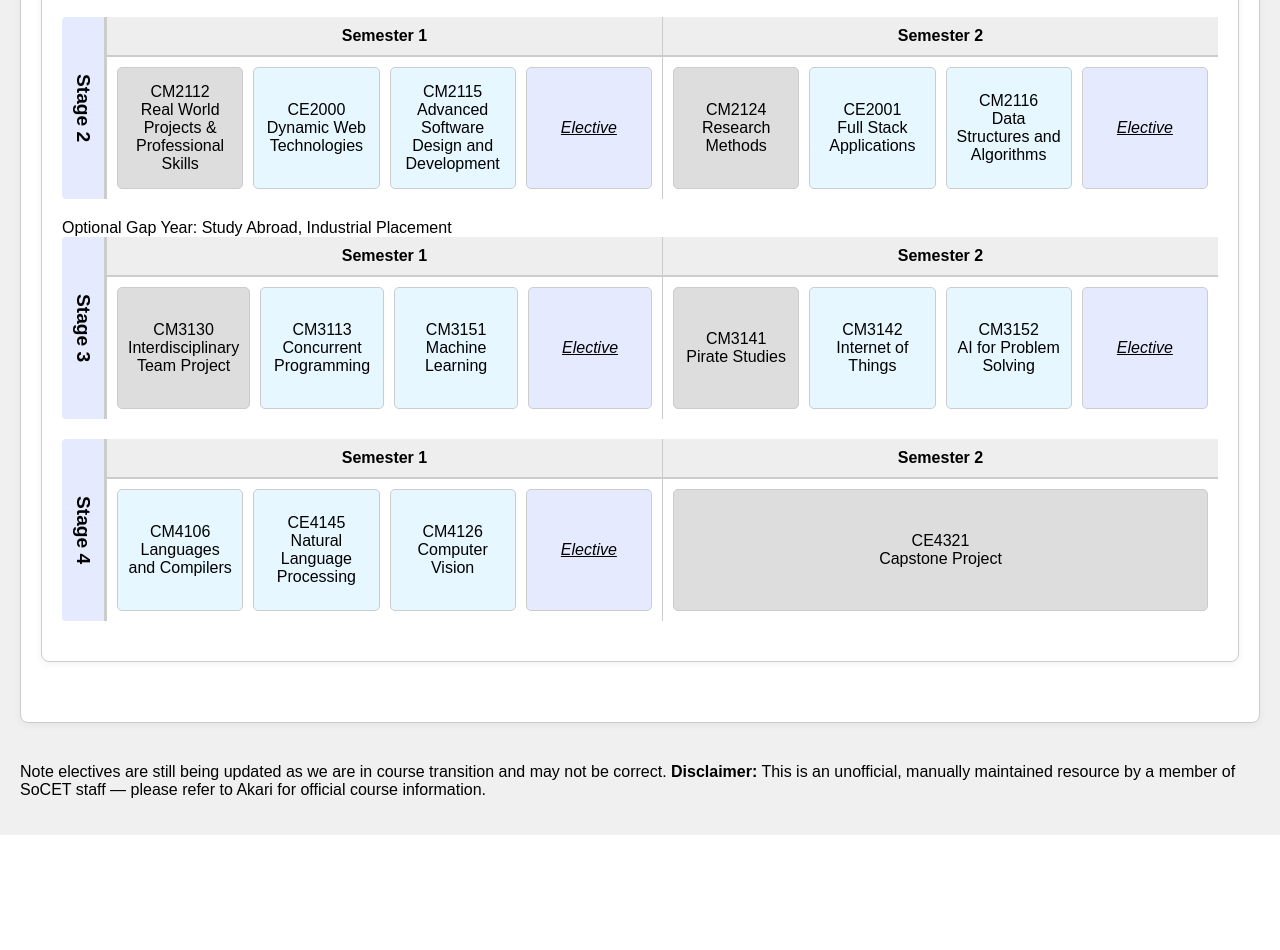
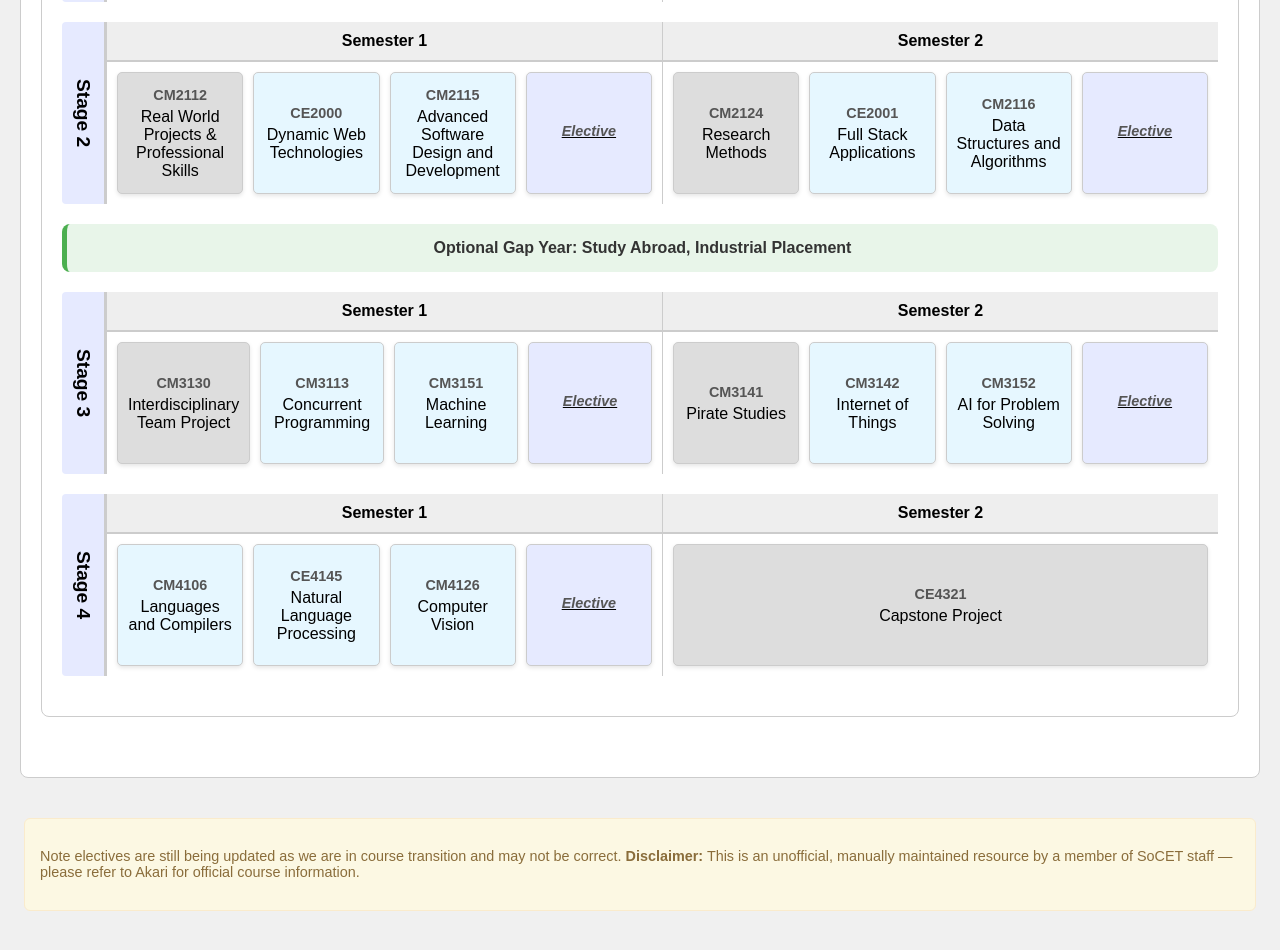
Before and after one commit to mzarb/socet-courses, a React (Create React App) app: page / in a window 1280 px wide. Shown: the part 320-1270 px from the top of the page. Before the commit the page ends 1155 px from the top, so only its background shows below. Built offline with nearby package versions, Linux system fonts and the light colour scheme.

Commit message:
fixing style

```diff
--- a/src/styles.css
+++ b/src/styles.css
@@ -1,5 +1,5 @@
 /* ==================================== */
-/* 1. Overall Application Layout        */
+/* 1. Overall Application and Layout    */
 /* ==================================== */
 .app-container {
   font-family: Arial, sans-serif;
@@ -9,15 +9,14 @@
   overflow-x: hidden;
 }
 
-/* THE TITLE AREA: One single line for Title + Hamburger */
+/* Integrated Title and Hamburger */
 .title-wrapper {
   display: flex;
   align-items: center;
   justify-content: center;
   position: relative;
-  margin-bottom: 20px;
+  margin-bottom: 25px;
   padding: 10px 0;
-  /* Removed background and borders to let it sit flush */
 }
 
 .course-title {
@@ -26,24 +25,21 @@
   font-weight: bold;
   color: #333;
   margin: 0;
-  /* Ensure this matches your Course component's width */
-  max-width: 1200px;
+  padding: 0 60px; /* Space for hamburger */
 }
 
-/* ==================================== */
-/* 2. Side Drawer (The Menu)            */
-/* ==================================== */
+/* Hamburger Icon */
 .hamburger {
   display: flex;
   flex-direction: column;
   justify-content: space-around;
   width: 2rem;
-  height: 1.5rem; /* Slightly shorter for a sleeker look */
+  height: 1.5rem;
   background: transparent;
   border: none;
   cursor: pointer;
   position: absolute;
-  right: 10px; /* Pinned to the right of the container */
+  right: 10px;
   z-index: 1001;
 }
 
@@ -55,11 +51,14 @@
   transition: all 0.3s linear;
 }
 
-/* Hamburger Animation States */
+/* Hamburger X Animation */
 .hamburger div.open:nth-child(1) { transform: rotate(45deg) translate(5px, 5px); }
 .hamburger div.open:nth-child(2) { opacity: 0; }
 .hamburger div.open:nth-child(3) { transform: rotate(-45deg) translate(7px, -7px); }
 
+/* ==================================== */
+/* 2. Side Menu Drawer                  */
+/* ==================================== */
 .course-tabs {
   display: flex;
   flex-direction: column;
@@ -100,7 +99,7 @@
 }
 
 /* ==================================== */
-/* 3. Restoration of Course Tables      */
+/* 3. Course Table Structure            */
 /* ==================================== */
 .course-container {
   border: 1px solid #ccc;
@@ -108,7 +107,6 @@
   padding: 20px;
   margin-bottom: 40px;
   background-color: #fff;
-  box-shadow: 0 2px 8px rgba(0,0,0,0.05);
 }
 
 .stage-row {
@@ -142,6 +140,9 @@
   border-bottom: 2px solid #ccc;
 }
 
+/* ==================================== */
+/* 4. Modules Grid (Crucial Fixes)      */
+/* ==================================== */
 .modules-grid {
   display: grid;
   grid-template-columns: repeat(4, 1fr);
@@ -159,9 +160,49 @@
   justify-content: center;
   background-color: #e6f7ff;
   min-height: 100px;
+  position: relative; /* REQUIRED for electives to fan out correctly */
+  box-shadow: 0 2px 4px rgba(0,0,0,0.1);
+  cursor: pointer;
 }
 
-/* Colors and Animations */
+.module-code { font-weight: bold; font-size: 0.9em; color: #555; }
+.module-name { font-size: 1em; font-weight: 500; margin-top: 5px; }
+
+/* ==================================== */
+/* 5. Electives & Animation             */
+/* ==================================== */
+.elective-options {
+  position: absolute;
+  top: 100%;
+  left: 0;
+  width: 100%;
+  list-style: none;
+  padding: 0;
+  margin: 0;
+  background-color: #E6EAFF;
+  border: 1px solid #ccc;
+  border-top: none;
+  border-radius: 0 0 5px 5px;
+  transform-origin: top;
+  animation: fan-out 0.3s ease-in-out forwards;
+  z-index: 10;
+  box-shadow: 0 4px 6px rgba(0, 0, 0, 0.15);
+}
+
+.elective-options li {
+  padding: 8px;
+  border-bottom: 1px solid #ddd;
+  text-align: left;
+  font-size: 0.85em;
+  font-style: italic;
+}
+
+@keyframes fan-out {
+  from { transform: scaleY(0); opacity: 0; }
+  to { transform: scaleY(1); opacity: 1; }
+}
+
+/* Colors */
 .module-box.core { background-color: #ddd; }
 .module-box.elective-choice, .module-box.route-choice {
   background-color: #E6EAFF;
@@ -169,26 +210,49 @@
   text-decoration: underline;
 }
 
-.elective-options {
-  position: absolute;
-  top: 100%;
-  left: 0;
-  width: 100%;
-  background-color: #E6EAFF;
-  border: 1px solid #ccc;
-  z-index: 10;
-  animation: fan-out 0.3s ease-in-out forwards;
+/* ==================================== */
+/* 6. Gap Year & Disclaimer             */
+/* ==================================== */
+.gap-year {
+  text-align: center;
+  margin: 20px 0;
+  padding: 15px;
+  background-color: #e8f5e9;
+  border-left: 5px solid #4caf50;
+  border-radius: 8px;
+  font-weight: bold;
+  color: #333;
 }
 
-@keyframes fan-out {
-  from { transform: scaleY(0); opacity: 0; }
-  to { transform: scaleY(1); opacity: 1; }
+.course-disclaimer {
+  width: 100%;
+  max-width: 1200px;
+  margin: 40px auto 20px auto;
+  padding: 15px;
+  background-color: #fcf8e3;
+  border: 1px solid #faebcc;
+  border-radius: 6px;
+  color: #8a6d3b;
+  font-size: 0.9em;
+  text-align: left;
 }
 
-/* Responsiveness */
+/* ==================================== */
+/* 7. Responsiveness                    */
+/* ==================================== */
 @media (max-width: 768px) {
-  .course-title { font-size: 1.4rem; }
+  .course-title { font-size: 1.4rem; padding: 0 45px; }
   .stage-row, .semesters-row { flex-direction: column; }
-  .stage-label { writing-mode: horizontal-tb; border-radius: 4px 4px 0 0; border-right: none; border-bottom: 2px solid #ccc; }
+  .stage-label {
+    writing-mode: horizontal-tb;
+    border-radius: 4px 4px 0 0;
+    border-right: none;
+    border-bottom: 2px solid #ccc;
+  }
+  .semester-container { border-left: none; border-top: 1px solid #ccc; }
   .modules-grid { grid-template-columns: repeat(2, 1fr); }
 }
+
+@media (max-width: 480px) {
+  .modules-grid { grid-template-columns: repeat(1, 1fr); }
+}
```
